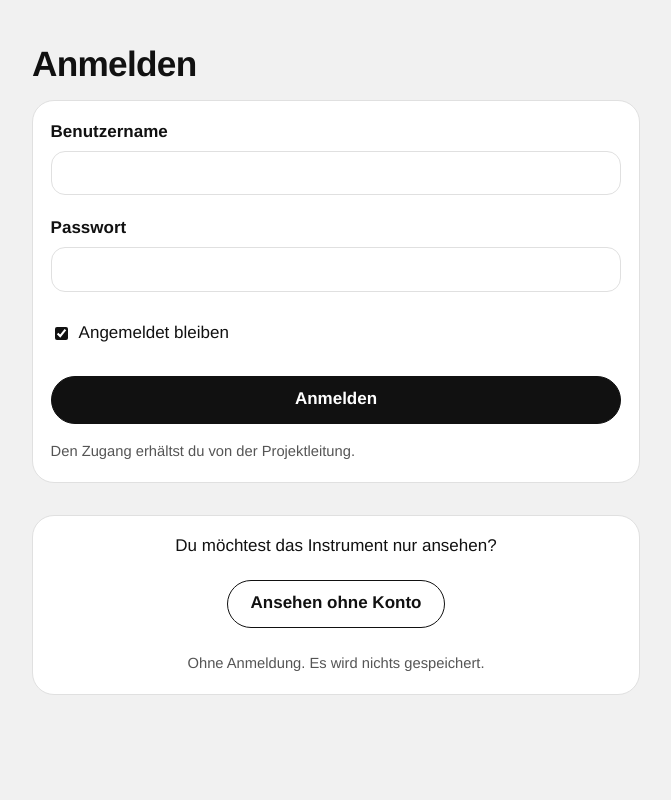
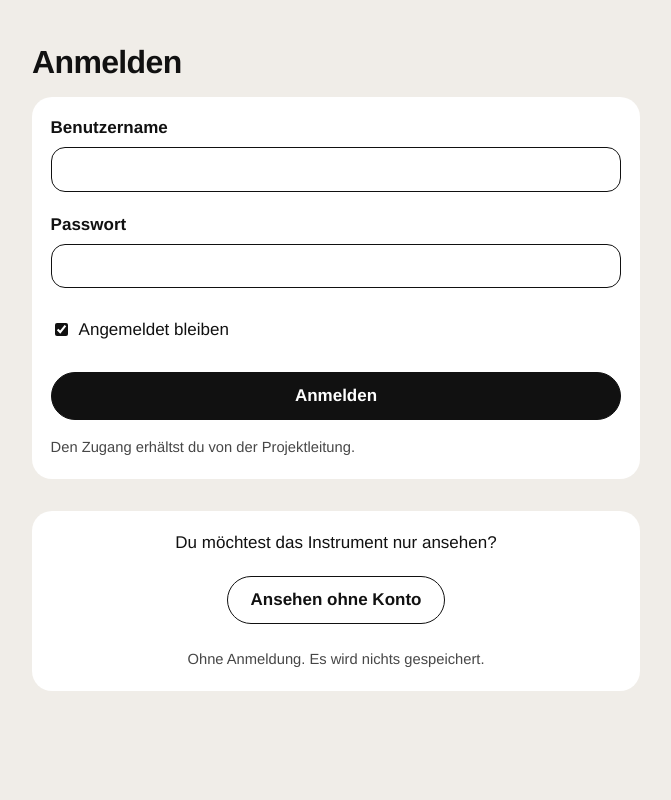
Before and after one commit to konstantinniedermann/reflexionsinstrument, a Python web app: template app/templates/anmelden.html in a window 1280 px wide. Shown: the whole page, without its empty margins (304-975 px from the left). Run offline with Jinja, Linux system fonts and the light colour scheme; the template is opened without the code that fills it, so the values that code supplies are empty.

Commit message:
feat: Muster B «Register» in der Pilot-Version, Impuls mit eigener Farbe
Matte Registerfarben, Seitenhintergrund im Ton des Registers, farbige
Registerreiter unten, Einträge mit Farbstreifen der Art. Impuls (Lavendel)
und Tagebuch (Rosa) sind klar unterscheidbar. Verwaltung übernimmt die
matten Farben.

Co-Authored-By: Claude Opus 5.5 <noreply@anthropic.com>
Claude-Session: https://claude.ai/code/session_01PepCy8sCv34fjjqoasV5DG

```diff
--- a/app/static/css/style.css
+++ b/app/static/css/style.css
@@ -3,10 +3,10 @@
 /* Gestaltung (#20): Anlehnung an eine Vorlage der Auftraggeberin, siehe
    docs/superpowers/specs/2026-10-31-gestaltung-design.md */
 :root {
-  --papier: #f1f1f1;
+  --papier: #f0ede8;
   --karte: #ffffff;
   --tinte: #111111;
-  --gedaempft: #555555;
+  --gedaempft: #474747;
   --linie: #e0e0e0;
   --akzent: #111111;
   --akzent-text: #ffffff;
@@ -16,29 +16,29 @@
   --hinweis-linie: #6b5a00;
   --fehler: #b3261e;
   --schatten: none;
-  --radius: 22px;
+  --radius: 20px;
   --radius-klein: 14px;
   --pille: 999px;
   --sans: "Helvetica Neue", Helvetica, Arial, sans-serif;
 
-  /* Bereichsfarben, Schrift darauf jeweils --auf-<bereich> */
-  --farbe-start: #000000;
-  --auf-start: #ffffff;
-  --farbe-runden: #ffe100;
+  /* Bereichsfarben (matt, Muster B), Schrift darauf jeweils --auf-<bereich> */
+  --farbe-start: #d8d2c4;
+  --auf-start: #000000;
+  --farbe-runden: #e6d097;
   --auf-runden: #000000;
-  --farbe-tagebuch: #e77cb0;
+  --farbe-tagebuch: #e1b2b4;
   --auf-tagebuch: #000000;
-  --farbe-impuls: #7bc96f;
+  --farbe-impuls: #cdc0e2;
   --auf-impuls: #000000;
-  --farbe-eintraege: #5949f4;
-  --auf-eintraege: #ffffff;
-  --farbe-info: #d9d9d9;
+  --farbe-eintraege: #b9c7df;
+  --auf-eintraege: #000000;
+  --farbe-info: #bdd2bf;
   --auf-info: #000000;
   /* nur Verwaltung */
-  --farbe-inhalte: #d35d31;
+  --farbe-inhalte: #e6bb97;
   --auf-inhalte: #000000;
-  --farbe-zugaenge: #1536a2;
-  --auf-zugaenge: #ffffff;
+  --farbe-zugaenge: #a9cdc6;
+  --auf-zugaenge: #000000;
   color-scheme: light;
 }
 
@@ -56,8 +56,6 @@
     --hinweis: #2b2610;
     --hinweis-linie: #e6cf5c;
     --fehler: #ff8a80;
-    --farbe-start: #f1f1f1;
-    --auf-start: #000000;
     color-scheme: dark;
   }
 }
@@ -1613,3 +1611,154 @@ h1.seitenetikett {
 }
 
 /* Ende Abmelden */
+
+/* Muster B «Register», siehe
+   docs/superpowers/specs/2026-11-01-muster-b-uebernahme-design.md */
+
+/* Seitenhintergrund: weicher Ton der Registerfarbe */
+body.seite {
+  background: color-mix(in srgb, var(--bereich) 38%, #ffffff);
+}
+
+@media (prefers-color-scheme: dark) {
+  body.seite {
+    background: color-mix(in srgb, var(--bereich) 16%, #111111);
+  }
+}
+
+.seitenkopf__titel {
+  font-size: 1.15rem;
+}
+
+h1 {
+  font-size: 2rem;
+}
+
+/* Karten ohne Rand; Hinweise gestrichelt */
+.karte,
+.fall {
+  border-color: transparent;
+}
+
+.karte--ruhend,
+.karte--rueckblick {
+  border-color: var(--gedaempft);
+}
+
+.hinweis {
+  border: 1px dashed var(--tinte);
+  background: color-mix(in srgb, var(--karte) 60%, transparent);
+  color: var(--tinte);
+}
+
+textarea,
+input[type="text"],
+input[type="password"],
+input[type="date"] {
+  border-color: var(--tinte);
+}
+
+.skala__wert span {
+  border-color: var(--tinte);
+  border-radius: var(--pille);
+}
+
+/* Fehler bleiben rot markiert, trotz schwarzer Umrandung oben */
+input[aria-invalid="true"],
+textarea[aria-invalid="true"],
+.skala__wert input[aria-invalid="true"] + span {
+  border-color: var(--fehler);
+}
+
+/* Knöpfe auf Farbflächen: weiss mit schwarzem Rand */
+.flaeche .knopf {
+  background: #ffffff;
+  border-color: #000000;
+  color: #000000;
+}
+
+.flaeche .marke {
+  background: transparent;
+  border-color: #000000;
+  color: #000000;
+}
+
+/* Runden auf der Startseite: Zeilen mit feinen Linien */
+.flaeche .runden {
+  gap: 0;
+}
+
+.flaeche .runde,
+.flaeche .runde--offen,
+.flaeche .runde--gesperrt {
+  background: transparent;
+  border: 0;
+  border-top: 1px solid rgb(0 0 0 / 0.25);
+  border-radius: 0;
+  padding: 0.75rem 0;
+  color: #000000;
+}
+
+.flaeche .runde--offen .runde__titel {
+  font-weight: 700;
+}
+
+.flaeche .runde--offen .marke--offen {
+  background: #000000;
+  border-color: #000000;
+  color: #ffffff;
+}
+
+.flaeche .naechste {
+  font-weight: 400;
+}
+
+/* Meine Einträge: weisse Karte mit Farbstreifen der Art */
+.karte--art {
+  border-left: 10px solid var(--bereich);
+}
+
+.karte--art:hover {
+  border-color: transparent;
+  border-left-color: var(--bereich);
+  box-shadow: inset 0 0 0 1px var(--tinte);
+}
+
+/* Untere Navigation: farbige Registerreiter, der offene höher mit schwarzer Kante */
+.tabs {
+  gap: 4px;
+  align-items: end;
+  padding: 8px max(8px, calc((100% - 40rem) / 2)) env(safe-area-inset-bottom);
+  background: var(--karte);
+  border-top: 0;
+  box-shadow: 0 -1px 0 rgb(0 0 0 / 0.12);
+}
+
+.tabs a,
+.tabs a[aria-current="page"] {
+  background: var(--bereich);
+  color: var(--auf-bereich);
+  border-radius: 16px 16px 0 0;
+  padding: 7px 2px 9px;
+  font-size: 0.8rem;
+  font-weight: 400;
+}
+
+.tabs a[aria-current="page"] {
+  padding-top: 13px;
+  margin-top: -8px;
+  box-shadow: inset 0 3px 0 #000000;
+  font-weight: 700;
+}
+
+.tabs a svg,
+.tabs a[aria-current="page"] svg {
+  width: 26px;
+  height: 26px;
+  padding: 0;
+  background: none;
+  box-shadow: none;
+  color: inherit;
+}
+
+/* Ende Muster B */
--- a/app/templates/basis.html
+++ b/app/templates/basis.html
@@ -9,10 +9,10 @@
     <link rel="manifest" href="/manifest.webmanifest" />
     <link rel="apple-touch-icon" href="/static/bilder/symbol-180.png" />
     <meta name="apple-mobile-web-app-title" content="{{ instrument_titel }}" />
-    <meta name="theme-color" content="#f1f1f1" />
+    <meta name="theme-color" content="#f0ede8" />
     {% block kopf_zusatz %}{% endblock %}
   </head>
-  <body>
+  <body{% block body_attribute %}{% endblock %}>
     {% set konto = konto_von(request) %}
     <header class="seitenkopf">
       <span class="seitenkopf__titel">{{ instrument_titel }}</span>
--- a/app/templates/lehrperson/_rahmen.html
+++ b/app/templates/lehrperson/_rahmen.html
@@ -8,6 +8,7 @@
 <a class="knopf knopf--klein knopf--zweit knopf--kopf" href="{{ ansicht.ausgang[1] }}">{{ ansicht.ausgang[0] }}</a>
 {% endif %}
 {% endblock %}
+{% block body_attribute %} class="seite bereich--{{ bereich }}"{% endblock %}
 {% block navigation %}
 {% include "lehrperson/_navigation.html" %}
 {% endblock %}
--- a/app/templates/lehrperson/eintraege.html
+++ b/app/templates/lehrperson/eintraege.html
@@ -8,7 +8,7 @@
   <p class="gedaempft">Nur du und die Projektleiterin sehen sie.</p>
 </header>
 {% for k in karten %}
-<a class="karte karte--eintrag flaeche bereich--{% if k.marke == 'Runde' %}runden{% elif k.marke == 'Impuls' %}impuls{% else %}tagebuch{% endif %}" href="{{ ansicht.url(k.pfad) }}">
+<a class="karte karte--eintrag karte--art bereich--{% if k.marke == 'Runde' %}runden{% elif k.marke == 'Impuls' %}impuls{% else %}tagebuch{% endif %}" href="{{ ansicht.url(k.pfad) }}">
   <div class="eintrag__kopf">
     <span class="marke {% if k.marke == 'Runde' %}marke--runde{% elif k.marke == 'Impuls' %}marke--impuls{% else %}marke--tagebuch{% endif %}">{{ k.marke }}</span>
     <span class="gedaempft">{{ k.erstellt | zeitpunkt }}{% if k.geaendert != k.erstellt %} · geändert {{ k.geaendert | zeitpunkt }}{% endif %}</span>
```
Also changed, not shown: docs/superpowers/specs/2026-11-01-muster-b-uebernahme-design.md (added, +44 -0 lines), tests/test_bereichsfarben.py (+3 -3 lines), tests/test_muster_b.py (added, +59 -0 lines).
